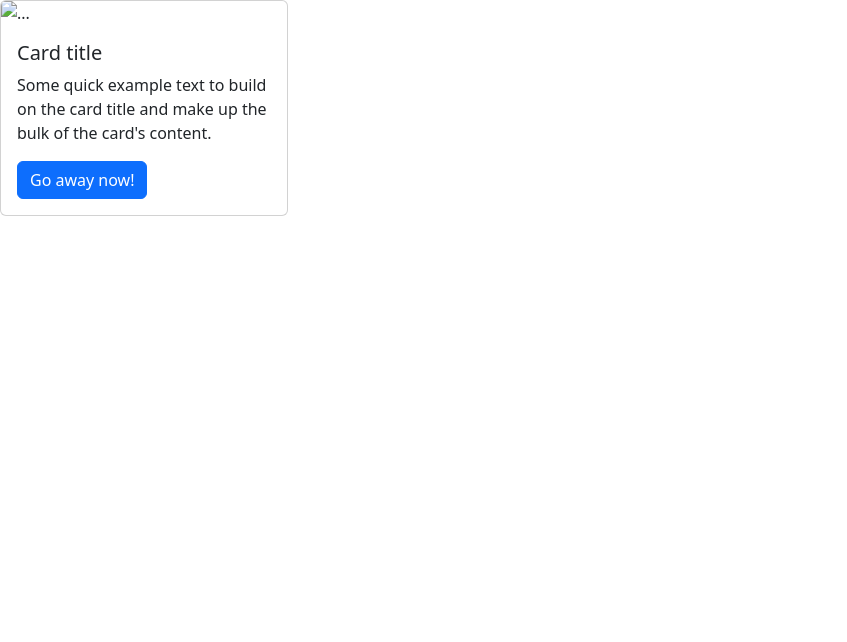
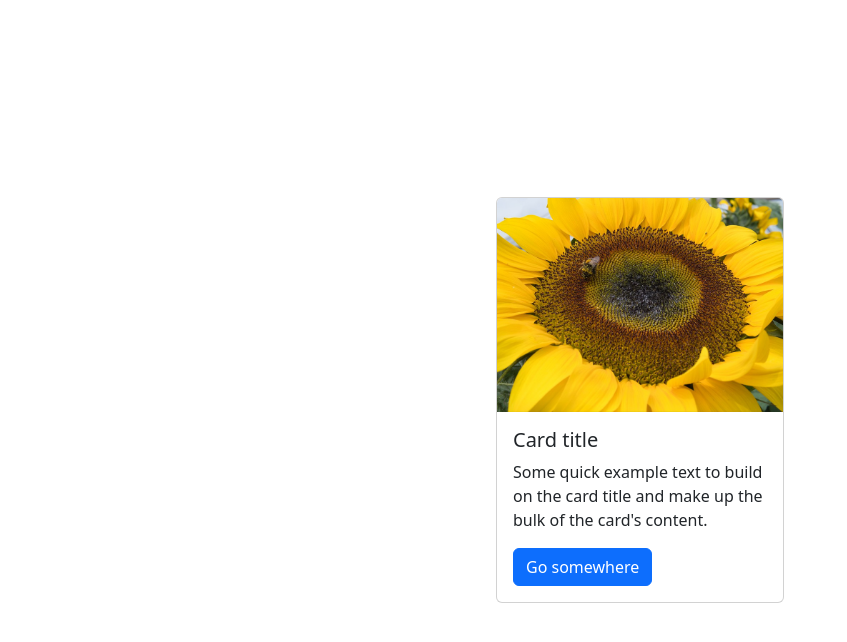
Before and after one commit to mijuraut/58-Web-foundation-with-Bootstrap, a plain HTML site: page index.html in a window 1280 px wide. Shown: the whole page, without its empty margins (0-847 px from the left). Drawn offline with nearby package versions, Linux system fonts and the light colour scheme.

Commit message:
finished card

```diff
--- a/index.html
+++ b/index.html
@@ -7,22 +7,28 @@
   <title>Bootstrap</title>
   <link href="https://cdn.jsdelivr.net/npm/bootstrap@5.3.0-alpha3/dist/css/bootstrap.min.css" rel="stylesheet"
         integrity="sha384-KK94CHFLLe+nY2dmCWGMq91rCGa5gtU4mk92HdvYe+M/SXH301p5ILy+dN9+nJOZ" crossorigin="anonymous">
+  <link rel="stylesheet" href="./css/style.css">
   <style>
-    /* TODO 4: Use flexbox to center the card in the vertical and horizontal center. */
+    .flex-container {
+      display: flex;
+      justify-content: center;
+      align-items: center;
+      height: 100vh;
+    }
+
   </style>
 </head>
 
 <body>
-<div class="flex-container">
+<div class="flex-container"">
   <div class="card" style="width: 18rem;">
-    <img src="..." class="card-img-top" alt="...">
+    <img src="flower.jpg" class="card-img-top" alt="...">
     <div class="card-body">
       <h5 class="card-title">Card title</h5>
       <p class="card-text">Some quick example text to build on the card title and make up the bulk of the card's content.</p>
-      <a href="#" class="btn btn-primary">Go away now!</a>
+      <a href="#" class="btn btn-primary">Go somewhere</a>
     </div>
   </div>
-  <!-- TODO 3: Change the image src to display the flower.jpg image. -->
 </div>
 </body>
 
```
